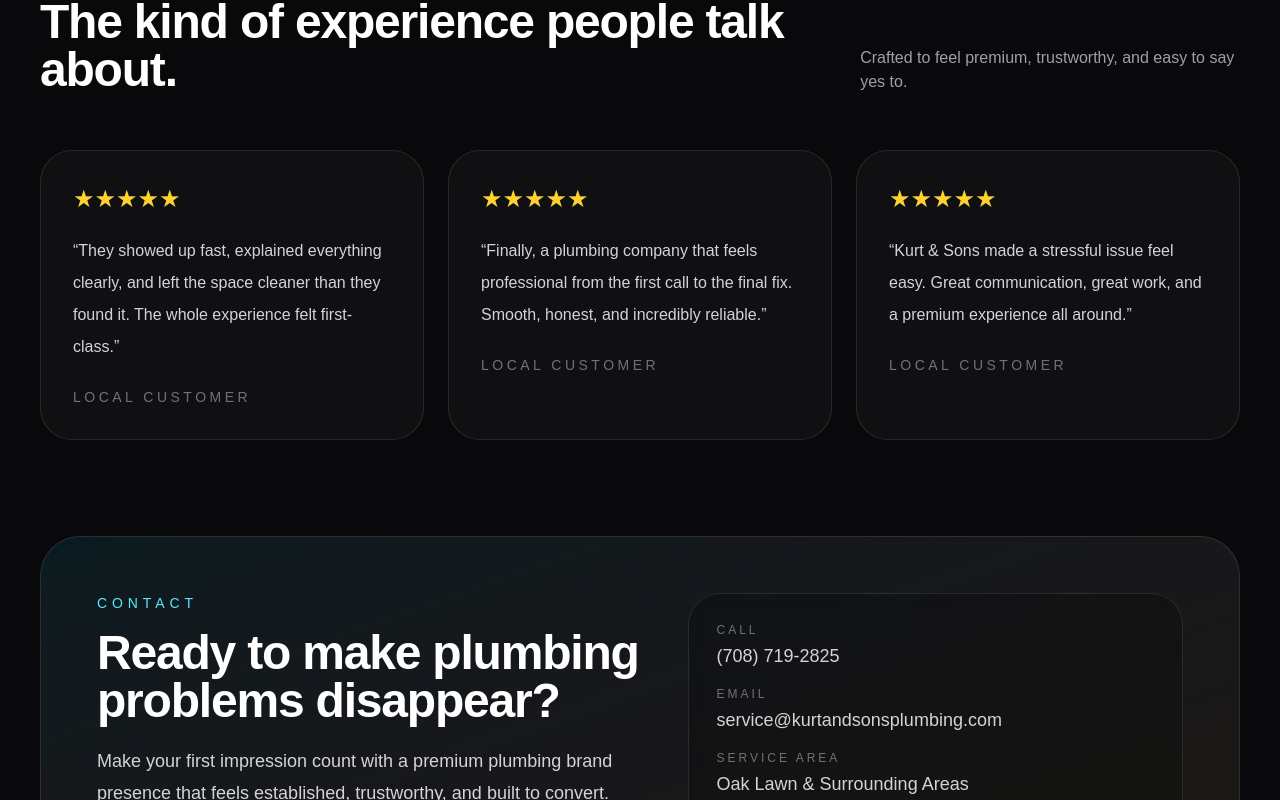
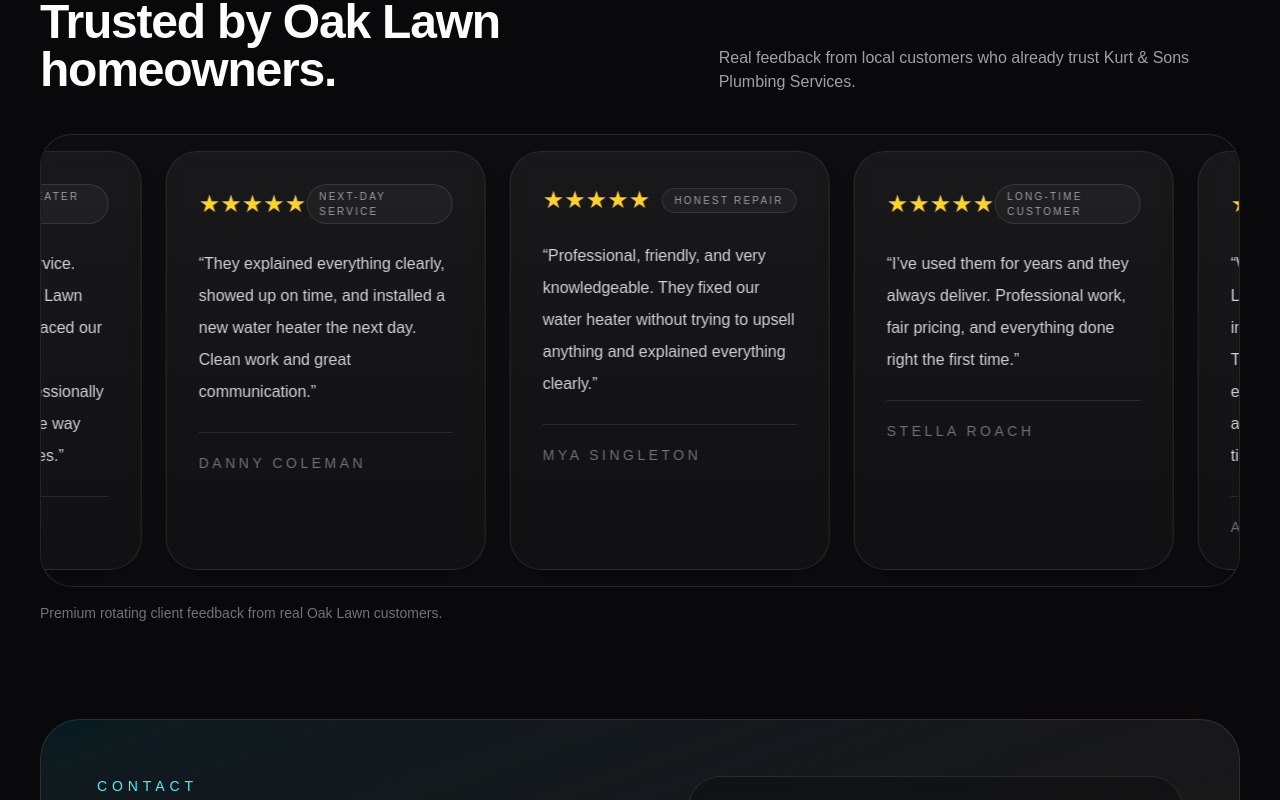
Before and after one commit to Noeh10/kurt-sons-plumbing-services, a Next.js app: page / in a window 1280 px wide. Shown: the part 2580-3380 px from the top of the page. Built offline with nearby package versions, Linux system fonts and the light colour scheme.

Commit message:
Update page.tsx

```diff
--- a/app/page.tsx
+++ b/app/page.tsx
@@ -295,25 +295,118 @@ export default function KurtAndSonsPlumbingServices() {
           <div>
             <div className="text-sm uppercase tracking-[0.35em] text-cyan-300">Testimonials</div>
             <h2 className="mt-4 text-4xl font-semibold tracking-tight sm:text-5xl">
-              The kind of experience people talk about.
+              Trusted by Oak Lawn homeowners.
             </h2>
           </div>
-          <div className="text-zinc-400">Crafted to feel premium, trustworthy, and easy to say yes to.</div>
+          <div className="text-zinc-400">Real feedback from local customers who already trust Kurt & Sons Plumbing Services.</div>
         </div>
 
-        <div className="mt-14 grid gap-6 lg:grid-cols-3">
-          {[
-            "They showed up fast, explained everything clearly, and left the space cleaner than they found it. The whole experience felt first-class.",
-            "Finally, a plumbing company that feels professional from the first call to the final fix. Smooth, honest, and incredibly reliable.",
-            "Kurt & Sons made a stressful issue feel easy. Great communication, great work, and a premium experience all around.",
-          ].map((quote, i) => (
-            <div key={i} className="rounded-[2rem] border border-white/10 bg-white/[0.03] p-8">
-              <div className="text-2xl text-amber-300">★★★★★</div>
-              <p className="mt-5 leading-8 text-zinc-300">“{quote}”</p>
-              <div className="mt-6 text-sm uppercase tracking-[0.25em] text-zinc-500">Local Customer</div>
-            </div>
-          ))}
+        <div className="mt-10 overflow-hidden rounded-[2rem] border border-white/10 bg-white/[0.02] p-4">
+          <div className="flex gap-6 reviews-track">
+            {[
+              {
+                quote:
+                  "Outstanding plumbing service. They came out to our Oak Lawn home on short notice, replaced our water heater quickly, and everything was done professionally with no issues. Prices were way better than other companies.",
+                name: "Taylor Wiggins",
+                tag: "Water heater install",
+              },
+              {
+                quote:
+                  "They explained everything clearly, showed up on time, and installed a new water heater the next day. Clean work and great communication.",
+                name: "Danny Coleman",
+                tag: "Next-day service",
+              },
+              {
+                quote:
+                  "Professional, friendly, and very knowledgeable. They fixed our water heater without trying to upsell anything and explained everything clearly.",
+                name: "Mya Singleton",
+                tag: "Honest repair",
+              },
+              {
+                quote:
+                  "I’ve used them for years and they always deliver. Professional work, fair pricing, and everything done right the first time.",
+                name: "Stella Roach",
+                tag: "Long-time customer",
+              },
+              {
+                quote:
+                  "We discovered a leak in our Oak Lawn home and their team impressed us from the beginning. The repiping job went smoothly, everything was clearly explained, and the final work looked neat and tidy.",
+                name: "Angel Rhodes",
+                tag: "Repiping project",
+              },
+              {
+                quote:
+                  "Outstanding plumbing service. They came out to our Oak Lawn home on short notice, replaced our water heater quickly, and everything was done professionally with no issues. Prices were way better than other companies.",
+                name: "Taylor Wiggins",
+                tag: "Water heater install",
+              },
+              {
+                quote:
+                  "They explained everything clearly, showed up on time, and installed a new water heater the next day. Clean work and great communication.",
+                name: "Danny Coleman",
+                tag: "Next-day service",
+              },
+              {
+                quote:
+                  "Professional, friendly, and very knowledgeable. They fixed our water heater without trying to upsell anything and explained everything clearly.",
+                name: "Mya Singleton",
+                tag: "Honest repair",
+              },
+              {
+                quote:
+                  "I’ve used them for years and they always deliver. Professional work, fair pricing, and everything done right the first time.",
+                name: "Stella Roach",
+                tag: "Long-time customer",
+              },
+              {
+                quote:
+                  "We discovered a leak in our Oak Lawn home and their team impressed us from the beginning. The repiping job went smoothly, everything was clearly explained, and the final work looked neat and tidy.",
+                name: "Angel Rhodes",
+                tag: "Repiping project",
+              },
+            ].map((item, i) => (
+              <div
+                key={i}
+                className="w-[320px] shrink-0 rounded-[2rem] border border-white/10 bg-gradient-to-b from-white/[0.05] to-white/[0.02] p-8 shadow-xl shadow-black/20 backdrop-blur-sm"
+              >
+                <div className="flex items-center justify-between">
+                  <div className="text-2xl text-amber-300">★★★★★</div>
+                  <div className="rounded-full border border-white/10 bg-white/[0.04] px-3 py-1 text-[10px] uppercase tracking-[0.22em] text-zinc-400">
+                    {item.tag}
+                  </div>
+                </div>
+                <p className="mt-6 leading-8 text-zinc-300">“{item.quote}”</p>
+                <div className="mt-6 border-t border-white/10 pt-5 text-sm uppercase tracking-[0.25em] text-zinc-500">
+                  {item.name}
+                </div>
+              </div>
+            ))}
+          </div>
         </div>
+
+        <div className="mt-4 text-sm text-zinc-500">
+          Premium rotating client feedback from real Oak Lawn customers.
+        </div>
+
+        <style jsx>{`
+          .reviews-track {
+            width: max-content;
+            animation: reviews-scroll 45s linear infinite;
+          }
+
+          .reviews-track:hover {
+            animation-play-state: paused;
+          }
+
+          @keyframes reviews-scroll {
+            from {
+              transform: translateX(0);
+            }
+            to {
+              transform: translateX(-50%);
+            }
+          }
+        `}</style>
       </section>
 
       <section id="contact" className="px-6 pb-24 lg:px-10">
@@ -347,14 +440,14 @@ export default function KurtAndSonsPlumbingServices() {
                 </div>
                 <div>
                   <div className="text-xs uppercase tracking-[0.25em] text-zinc-500">Service Area</div>
-                  <div className="mt-1 text-lg font-medium">Oak Lawn & Surrounding Areas</div>
+                  <div className="mt-1 text-lg font-medium">Oak Lawn & surrounding areas</div>
                 </div>
               </div>
               <a
                 href="#top"
                 className="mt-8 inline-flex rounded-full bg-white px-6 py-3 text-sm font-semibold text-zinc-950 transition hover:scale-[1.02]"
               >
-                Start Your Brand Presence
+                Request Service Now
               </a>
             </div>
           </div>
```
